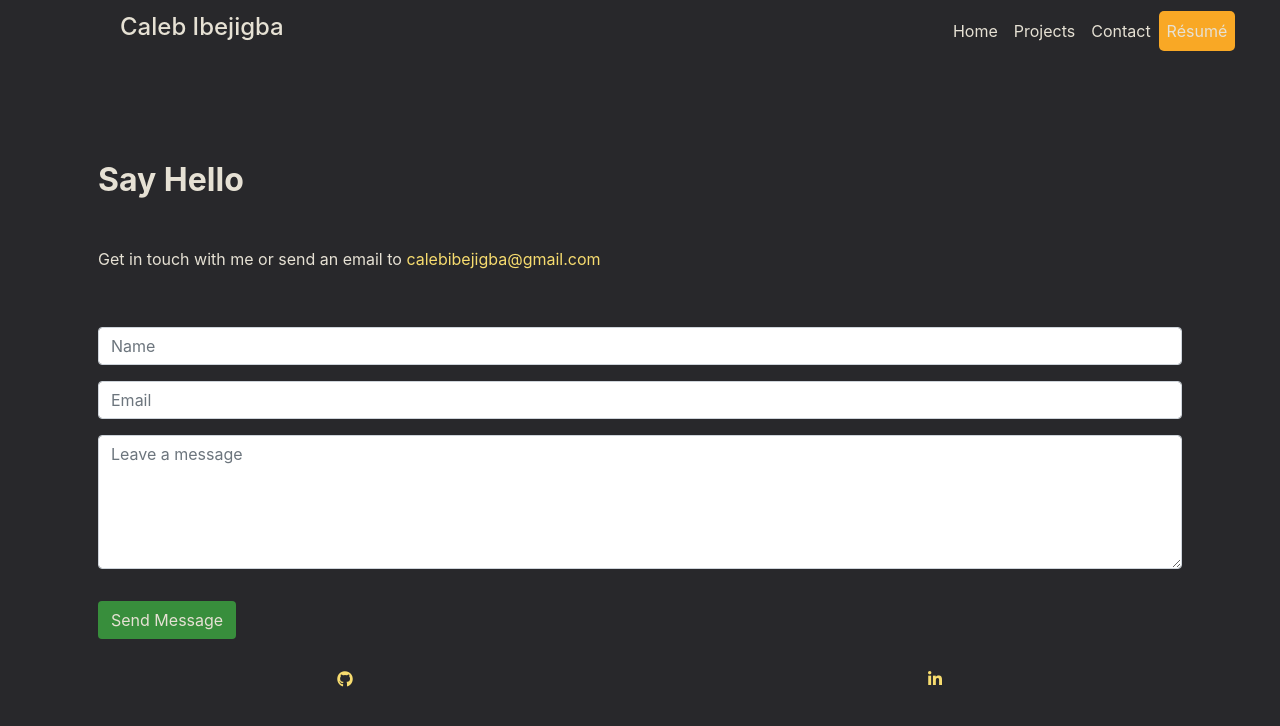
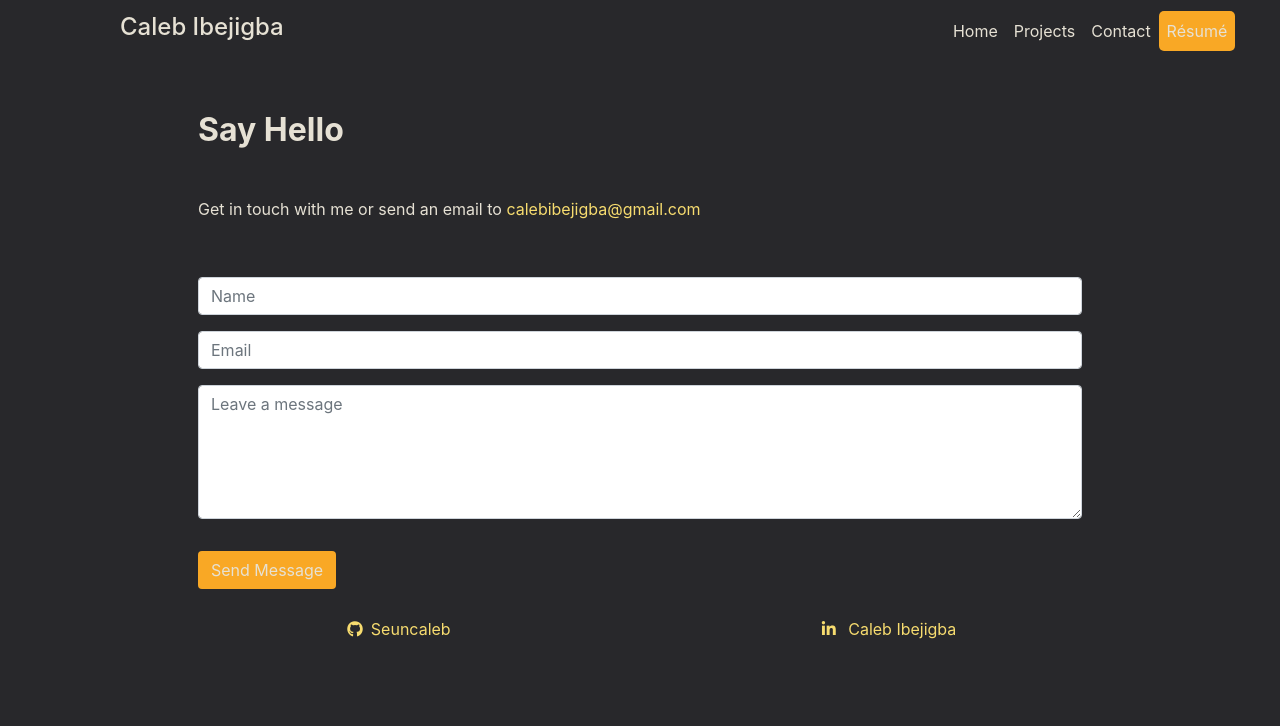
Before and after one commit to seuncaleb/react-portfolio, a React (Create React App) app in the folder portfolio/: page /Contact in a window 1280 px wide. Shown: the top 726 px of the page. Built offline with nearby package versions, Linux system fonts and the light colour scheme; a web font is replaced by a local one.

Commit message:
style fixes

```diff
--- a/portfolio/src/App.js
+++ b/portfolio/src/App.js
@@ -1,23 +1,15 @@
 import React from "react";
-import Home from "./componenet/Home";
-import Project from "./componenet/Project";
-import { BrowserRouter as Router, Route, Routes } from "react-router-dom";
-import Contact from "./componenet/Contact";
+
+
+import { BrowserRouter as Router } from "react-router-dom";
+
+import Animated from "./componenet/Animated/Animated";
 
 function App() {
   return (
     <Router>
 
-
-      <div className="content">
-        <Routes>
-          <Route exact path="/" element={<Home />} />
-
-          <Route exact path="/Project" element={<Project />} />
-
-          <Route exact path="/Contact" element={<Contact />} />
-        </Routes>
-      </div>
+        <Animated/>
     </Router>
   );
 }
--- /dev/null
+++ b/portfolio/src/componenet/Animated/Animated.js
@@ -0,0 +1,26 @@
+import React from "react";
+import { Routes, Route, useLocation } from "react-router-dom";
+import Contact from "../Contact";
+import Home from "../Home";
+import Project from "../Project"
+import { AnimatePresence } from "framer-motion";
+
+function Animated () {
+
+    const location = useLocation();
+
+    return(
+<AnimatePresence>
+<Routes key={location.pathname} location={location}>
+<Route exact path="/" element={<Home />} />
+
+<Route exact path="/Project" element={<Project />} />
+
+<Route exact path="/Contact" element={<Contact />} />
+</Routes>
+</AnimatePresence>
+
+    )
+}
+
+export default Animated;
--- a/portfolio/src/componenet/Contact/index.js
+++ b/portfolio/src/componenet/Contact/index.js
@@ -1,6 +1,7 @@
 import React, { useState } from "react";
 import "./style.css";
 import Header from "../Header";
+import {motion} from "framer-motion"
 
 function Contact() {
 
@@ -30,7 +31,11 @@ function Contact() {
     alert(`Hello, ${details.name}, I'll respond to you soon`);
   };
   return (
-    <div className="vh-100 mb-0 wrapper">
+    <motion.div className="vh-100 mb-0 wrapper"
+    initial={{ opacity: 0 }}
+    animate={{ opacity: 1 }}
+    exit={{ opacity: 0 }}
+    transition={{ duration: 0.5 }}>
       <Header/>
  <div className="contact container-fluid mb-0">
       <h2 className="font-weight-bolder m-5 message"> Say Hello </h2>
@@ -90,17 +95,17 @@ function Contact() {
       <div className="container-fluid">
         <div className="row ">
           <div className="col-6 d-flex justify-content-center ">
-          <a href="https://github.com/seuncaleb" className="links">   <div className="fa-brands fa-github  p-2"></div></a>
+          <a href="https://github.com/seuncaleb" className="links">   <div className="fa-brands fa-github  p-2"></div>Seuncaleb</a>
 
           </div>
           <div className="col-6 d-flex justify-content-center">
-          <a href="https://www.linkedin.com/in/calebibejigba/" className="links">   <div className="fa-brands fa-linkedin-in p-2"></div></a>
+          <a href="https://www.linkedin.com/in/calebibejigba/" className="links">   <div className="fa-brands fa-linkedin-in p-2"></div> Caleb Ibejigba</a>
 
           </div>
         </div>
       </div>
     </div>
-    </div>
+    </motion.div>
 
   );
 }
--- a/portfolio/src/componenet/Contact/style.css
+++ b/portfolio/src/componenet/Contact/style.css
@@ -1,7 +1,8 @@
 .contact{
 
     margin: 0px;
-    padding: 50px;
+    padding-left: 150px;
+    padding-right: 150px;
     background-color: #28282B ;
 
  flex: 1
@@ -21,8 +22,8 @@
 
 .links:hover{
 
-    text-decoration: none;
-    color:#388E3C   ;
+    text-decoration: underline;
+   color: #F7DC6F;
 
 }
 
@@ -35,7 +36,11 @@
 .btn {
 
     color: #E6E1D4;
-    background-color: #388E3C;
+    background-color:#F9A825;
+}
+
+.btn:hover{
+    color: #F7DC6F;
 }
 
 @media (max-width:768px) {
--- a/portfolio/src/componenet/Header/style.css
+++ b/portfolio/src/componenet/Header/style.css
@@ -14,6 +14,8 @@
 }
 
 
+
+
 nav {
 
     background-color: #28282B;
@@ -25,12 +27,12 @@ nav {
 }
 .navText:active{
 
-    color: #2E7D32;
+    color: #F9A825;
 }
 
 .navText:hover {
 
-    color: #2E7D32;
+    color: #F7DC6F;
 }
 .navh4 {
     color: #E6E1D4;
--- a/portfolio/src/componenet/Home/index.js
+++ b/portfolio/src/componenet/Home/index.js
@@ -10,7 +10,11 @@ function Home() {
     visible: { y: 0, opacity: 1 },
   };
   return (
-    <div className="vh-100 mb-0 wrapper">
+    <motion.div className="vh-100 mb-0 wrapper"
+    initial={{ opacity: 0 }}
+    animate={{ opacity: 1 }}
+    exit={{ opacity: 0 }}
+    transition={{ duration: 0.2 }}>
       <Header />
       <div className="jumbotron jumbotron-fluid  ">
         <div className="container">
@@ -26,7 +30,7 @@ function Home() {
           </p>
         </div>
       </div>
-    </div>
+    </motion.div>
   );
 }
 
--- a/portfolio/src/componenet/Project/index.js
+++ b/portfolio/src/componenet/Project/index.js
@@ -3,6 +3,8 @@ import Header from "../Header";
 import Projects from "./Projects";
 import project from "./Projects/project.json";
 import "./style.css"
+import {motion} from "framer-motion";
+
 class Project extends Component {
   state = {
     project,
@@ -10,7 +12,11 @@ class Project extends Component {
 
   render() {
     return (
-      <div>
+      <motion.div
+      initial={{ opacity: 0 }}
+      animate={{ opacity: 1 }}
+      exit={{ opacity: 0 }}
+      transition={{ duration: 0.5 }}>
         <Header/>
         <div className="container-fluid project-style">
           <div className="row">
@@ -26,7 +32,7 @@ class Project extends Component {
             ))}
           </div>
         </div>
-      </div>
+      </motion.div>
     );
   }
 }
--- a/portfolio/src/componenet/Project/style.css
+++ b/portfolio/src/componenet/Project/style.css
@@ -8,3 +8,21 @@
     padding-left: 150px;
     padding-right: 150px;
 }
+
+@media (max-width:1280px) {
+    .project-style {
+
+      padding: 15PX;
+    }
+
+
+
+  }
+
+  @media (max-width:579px) {
+    .project-style{
+
+
+
+
+  }}
```
